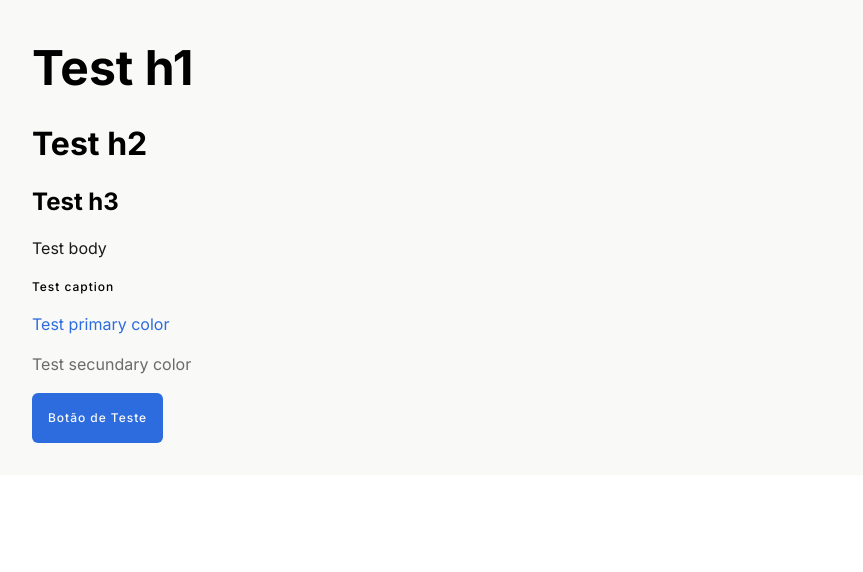
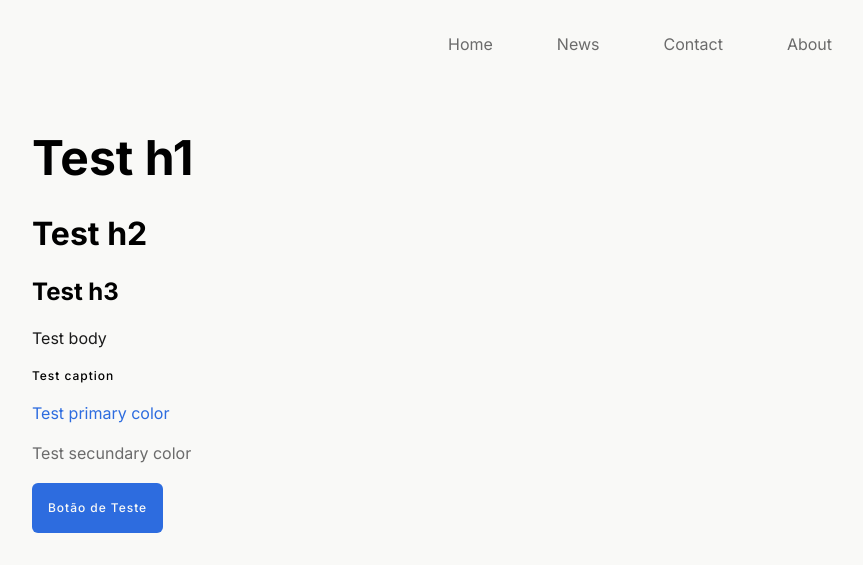
Before and after one commit to Dep-tech-coenei-faro-27/event-site, a React (Vite) app in the folder frontend/: page / in a window 1280 px wide. Shown: the top 572 px of the page, without its empty margins (0-863 px from the left). Built offline with nearby package versions, Linux system fonts and the light colour scheme.

Commit message:
Initial NavBar

```diff
--- a/frontend/src/App.tsx
+++ b/frontend/src/App.tsx
@@ -1,8 +1,9 @@
-
+import Navbar from './components/Navbar.tsx'
 function App() {
 
   return (
     <>
+      <Navbar />
         <div className="bg-background flex flex-col p-8 gap-4 items-start">
 
             <h1 className="text-h1">Test h1</h1>
--- /dev/null
+++ b/frontend/src/components/Navbar.tsx
@@ -0,0 +1,31 @@
+function Navbar() {
+  return (
+    <nav className="bg-background px-8 py-6 shadow-md font-sans">
+
+        <ul className="flex justify-center gap-12 text-body">
+            <li>
+              <a href="#" className="block p-2 text-secondary hover:text-primary transition-colors duration-200">
+                Home
+              </a>
+            </li>
+            <li>
+              <a href="#" className="block p-2 text-secondary hover:text-primary transition-colors duration-200">
+                News
+              </a>
+            </li>
+            <li>
+              <a href="#" className="block p-2 text-secondary hover:text-primary transition-colors duration-200">
+                Contact
+              </a>
+            </li>
+            <li>
+              <a href="#" className="block p-2 text-secondary hover:text-primary transition-colors duration-200">
+                About
+              </a>
+            </li>
+        </ul>
+    </nav>
+  )
+}
+
+export default Navbar;
```
Also changed, not shown: 1 other file (tests, documents, lock files or other folders).
